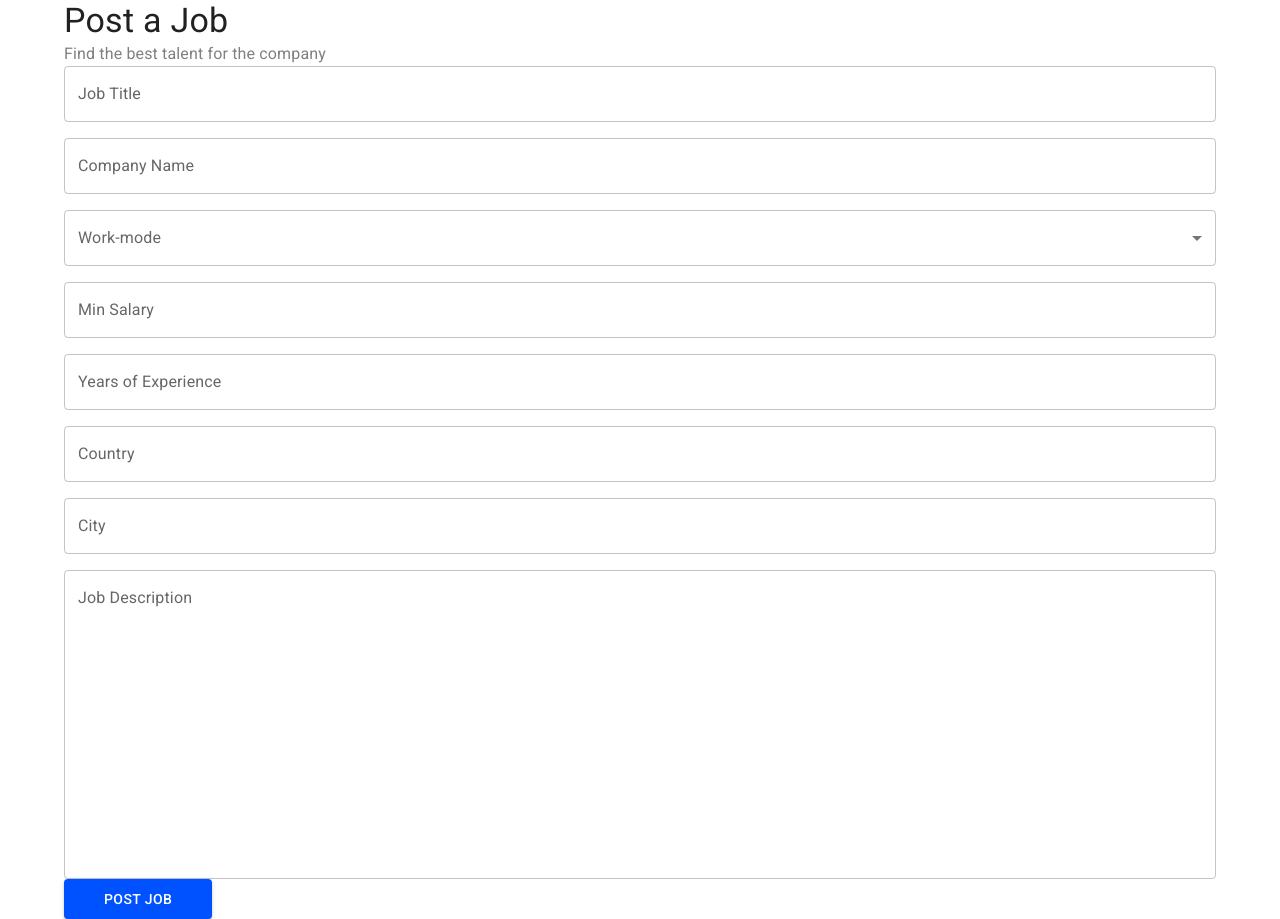
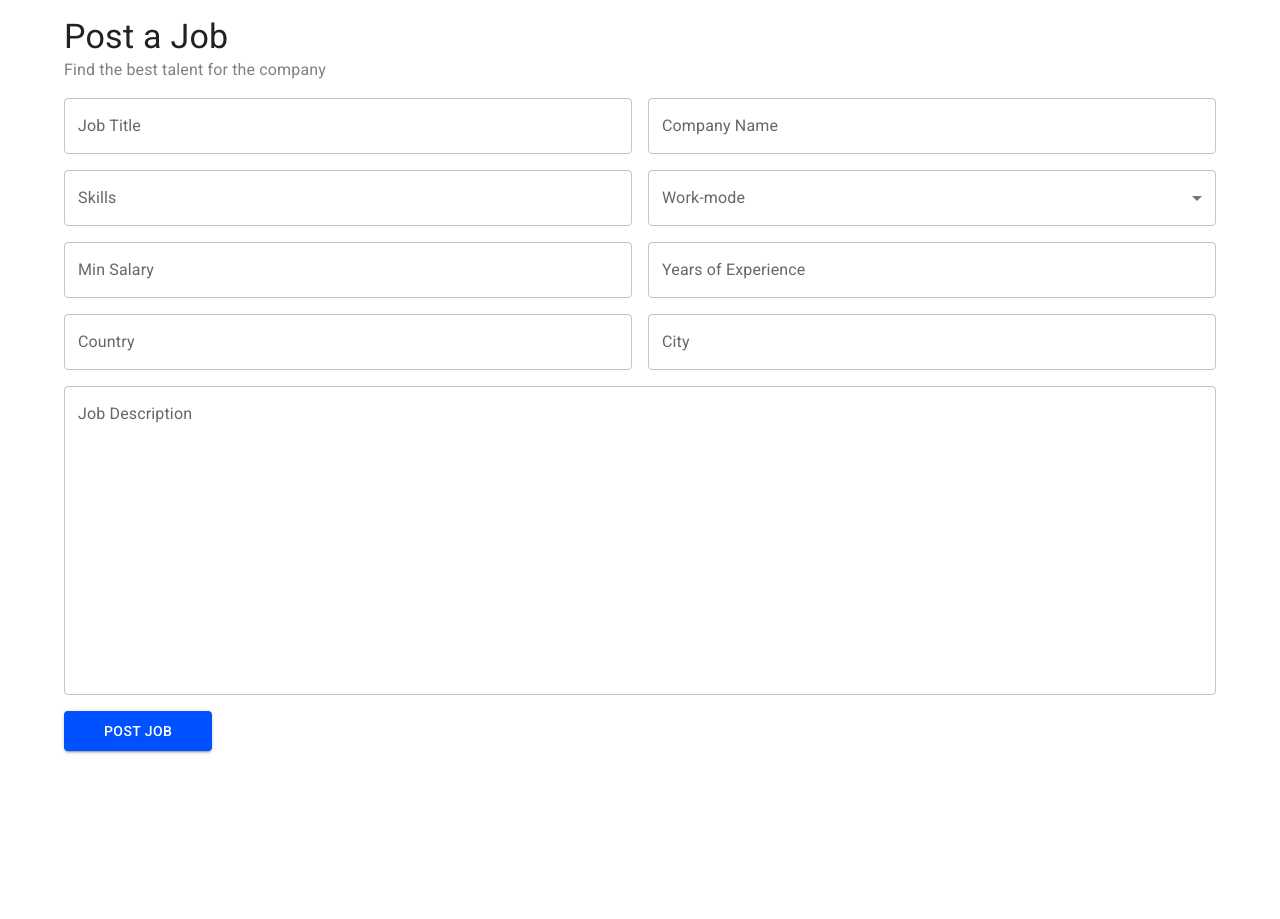
Before and after one commit to Faiz-js/full-stack-job-portal, a Next.js app in the folder client/: page /post-job in a window 1280 px wide. After the commit the page ends 800 px from the top, so only its background shows below. Built offline with nearby package versions, Linux system fonts and the light colour scheme.

Commit message:
added state variable to store users data

```diff
--- a/client/src/components/PostJob/PostJobComponent.tsx
+++ b/client/src/components/PostJob/PostJobComponent.tsx
@@ -8,15 +8,41 @@ import {
   InputLabel,
   MenuItem,
   Select,
+  SelectChangeEvent,
   Stack,
   TextField,
   Typography,
 } from "@mui/material";
+import { useState } from "react";
 
 const PostJobComponent = () => {
+  const [postJobData, setPostJobData] = useState({
+    jobTitle: "",
+    companyName: "",
+    skills: "",
+    workMode: "",
+    minSalary: "",
+    yearsOfExp: "",
+    country: "",
+    city: "",
+    jobDesc: "",
+  });
+
+  const handleChange = (
+    e: React.ChangeEvent<HTMLInputElement | HTMLTextAreaElement>,
+  ) => {
+    setPostJobData((prev) => ({ ...prev, [e.target.name]: e.target.value }));
+  };
+
+  const handleSelectChange = (e: SelectChangeEvent) => {
+    setPostJobData((prev) => ({ ...prev, [e.target.name]: e.target.value }));
+  };
+
+  console.log("postJobData: ", postJobData);
+
   return (
     <Container maxWidth="lg">
-      <Box>
+      <Box sx={{ my: 2 }}>
         <Typography variant="h4">Post a Job</Typography>
         <Typography color="gray">
           Find the best talent for the company
@@ -24,25 +50,99 @@ const PostJobComponent = () => {
       </Box>
 
       <Stack spacing={2}>
-        <TextField label="Job Title" />
-        <TextField label="Company Name" />
-        <FormControl>
+        <Stack direction="row" spacing={2}>
+          <TextField
+            name="jobTitle"
+            label="Job Title"
+            placeholder="Enter job title"
+            value={postJobData.jobTitle}
+            onChange={handleChange}
+            sx={{ flex: 1 }}
+          />
+          <TextField
+            name="companyName"
+            label="Company Name"
+            placeholder="Enter company name"
+            value={postJobData.companyName}
+            onChange={handleChange}
+            sx={{ flex: 1 }}
+          />
+        </Stack>
+
+        <Stack direction="row" spacing={2}>
+          <TextField
+            name="skills"
+            label="Skills"
+            placeholder="skills1, skills2, skills3,..."
+            value={postJobData.skills}
+            onChange={handleChange}
+            sx={{ flex: 1 }}
+          />
+          <FormControl fullWidth sx={{ flex: 1 }}>
             <InputLabel>Work-mode</InputLabel>
-          <Select label="Work-mode">
+            <Select
+              name="workMode"
+              label="Work-mode"
+              value={postJobData.workMode}
+              onChange={handleSelectChange}
+            >
               <MenuItem value="on-site">On-site</MenuItem>
               <MenuItem value="remote">Remote</MenuItem>
               <MenuItem value="hybrid">Hybrid</MenuItem>
             </Select>
           </FormControl>
-        <TextField label="Min Salary" />
-        <TextField label="Years of Experience" />
-        <TextField label="Country" />
-        <TextField label="City" />
-        <TextField label="Job Description" rows={12} multiline />
+        </Stack>
+
+        <Stack direction="row" spacing={2}>
+          <TextField
+            name="minSalary"
+            label="Min Salary"
+            placeholder="Enter minimum salary amount"
+            value={postJobData.minSalary}
+            onChange={handleChange}
+            sx={{ flex: 1 }}
+          />
+          <TextField
+            name="yearsOfExp"
+            label="Years of Experience"
+            placeholder="Enter years of experience"
+            value={postJobData.yearsOfExp}
+            onChange={handleChange}
+            sx={{ flex: 1 }}
+          />
+        </Stack>
+
+        <Stack direction="row" spacing={2}>
+          <TextField
+            name="country"
+            label="Country"
+            placeholder="Enter country"
+            value={postJobData.country}
+            onChange={handleChange}
+            sx={{ flex: 1 }}
+          />
+          <TextField
+            name="city"
+            label="City"
+            placeholder="Enter city"
+            value={postJobData.city}
+            onChange={handleChange}
+            sx={{ flex: 1 }}
+          />
+        </Stack>
+        <TextField
+          name="jobDesc"
+          label="Job Description"
+          placeholder="Enter detailed job description"
+          value={postJobData.jobDesc}
+          onChange={handleChange}
+          rows={12}
+          multiline
+        />
       </Stack>
       <Button
         variant="contained"
-        sx={{ backgroundColor: "#0051FF", px: 5, py: 1 }}
+        sx={{ backgroundColor: "#0051FF", px: 5, py: 1, my: 2 }}
       >
         Post Job
       </Button>
```
Lines whose indentation alone changed are shown as unchanged.
